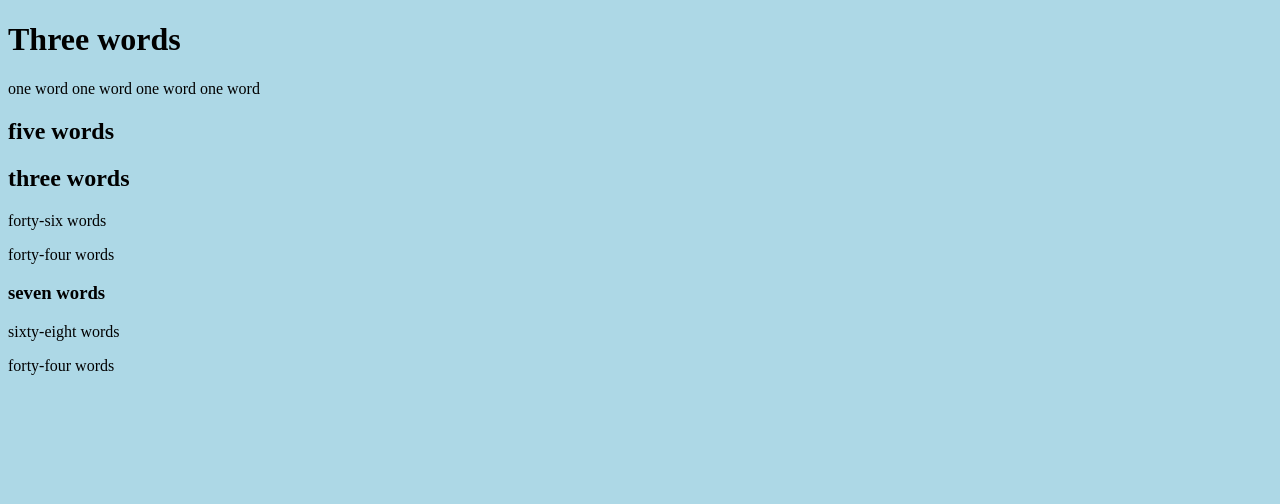
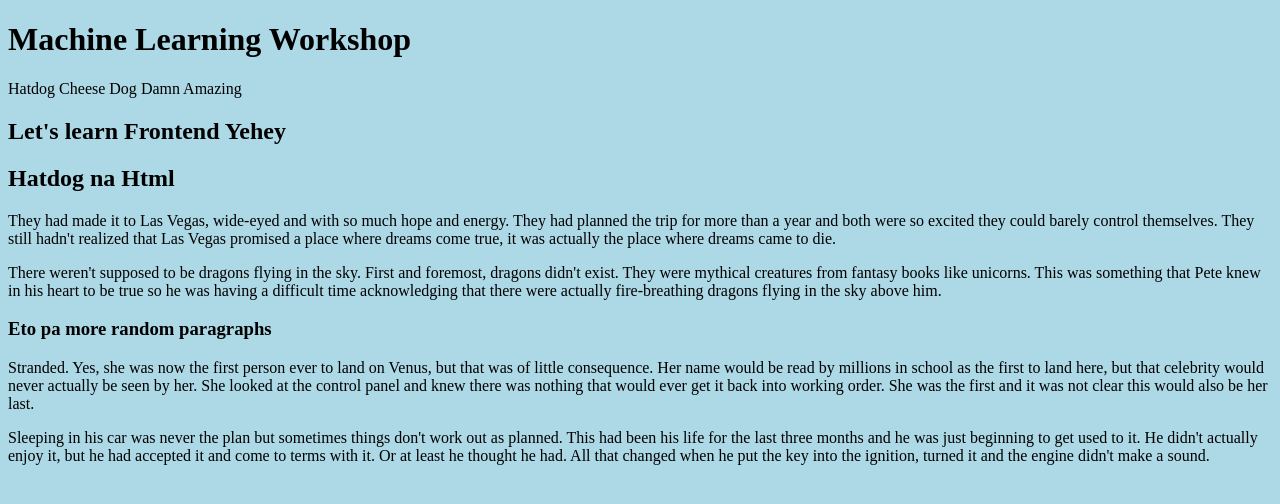
Before and after one commit to PookieBear278/first_html_demo_278, a plain HTML site: page index.html in a window 1280 px wide. Drawn offline with Linux system fonts and the light colour scheme; a script that the page names is missing.

Commit message:
Actually adding words lol

```diff
--- a/index.html
+++ b/index.html
@@ -24,27 +24,27 @@
 
     <body>
        <header>
-        <h1>Three words</h1>
+        <h1>Machine Learning Workshop</h1>
         <nav>
-            <a>one word</a>
-            <a>one word</a>
-            <a>one word</a>
-            <a>one word</a>
+            <a>Hatdog </a>
+            <a>Cheese Dog </a>
+            <a>Damn </a>
+            <a>Amazing </a>
         </nav>
        </header>
        <main>
         <header>
-            <h2>five words</h2>
+            <h2>Let's learn Frontend Yehey</h2>
         </header>
         <section>
-            <h2>three words</h2>
-            <p>forty-six words</p>
-            <p>forty-four words</p>
+            <h2>Hatdog na Html</h2>
+            <p>They had made it to Las Vegas, wide-eyed and with so much hope and energy. They had planned the trip for more than a year and both were so excited they could barely control themselves. They still hadn't realized that Las Vegas promised a place where dreams come true, it was actually the place where dreams came to die.</p>
+            <p>There weren't supposed to be dragons flying in the sky. First and foremost, dragons didn't exist. They were mythical creatures from fantasy books like unicorns. This was something that Pete knew in his heart to be true so he was having a difficult time acknowledging that there were actually fire-breathing dragons flying in the sky above him.</p>
         </section>
         <section>
-            <h3>seven words</h3>
-            <p>sixty-eight words</p>
-            <p>forty-four words</p>
+            <h3>Eto pa more random paragraphs</h3>
+            <p>Stranded. Yes, she was now the first person ever to land on Venus, but that was of little consequence. Her name would be read by millions in school as the first to land here, but that celebrity would never actually be seen by her. She looked at the control panel and knew there was nothing that would ever get it back into working order. She was the first and it was not clear this would also be her last.</p>
+            <p>Sleeping in his car was never the plan but sometimes things don't work out as planned. This had been his life for the last three months and he was just beginning to get used to it. He didn't actually enjoy it, but he had accepted it and come to terms with it. Or at least he thought he had. All that changed when he put the key into the ignition, turned it and the engine didn't make a sound.</p>
         </section>
        </main>
         <script src="js/switch.js" defer></script>
```
